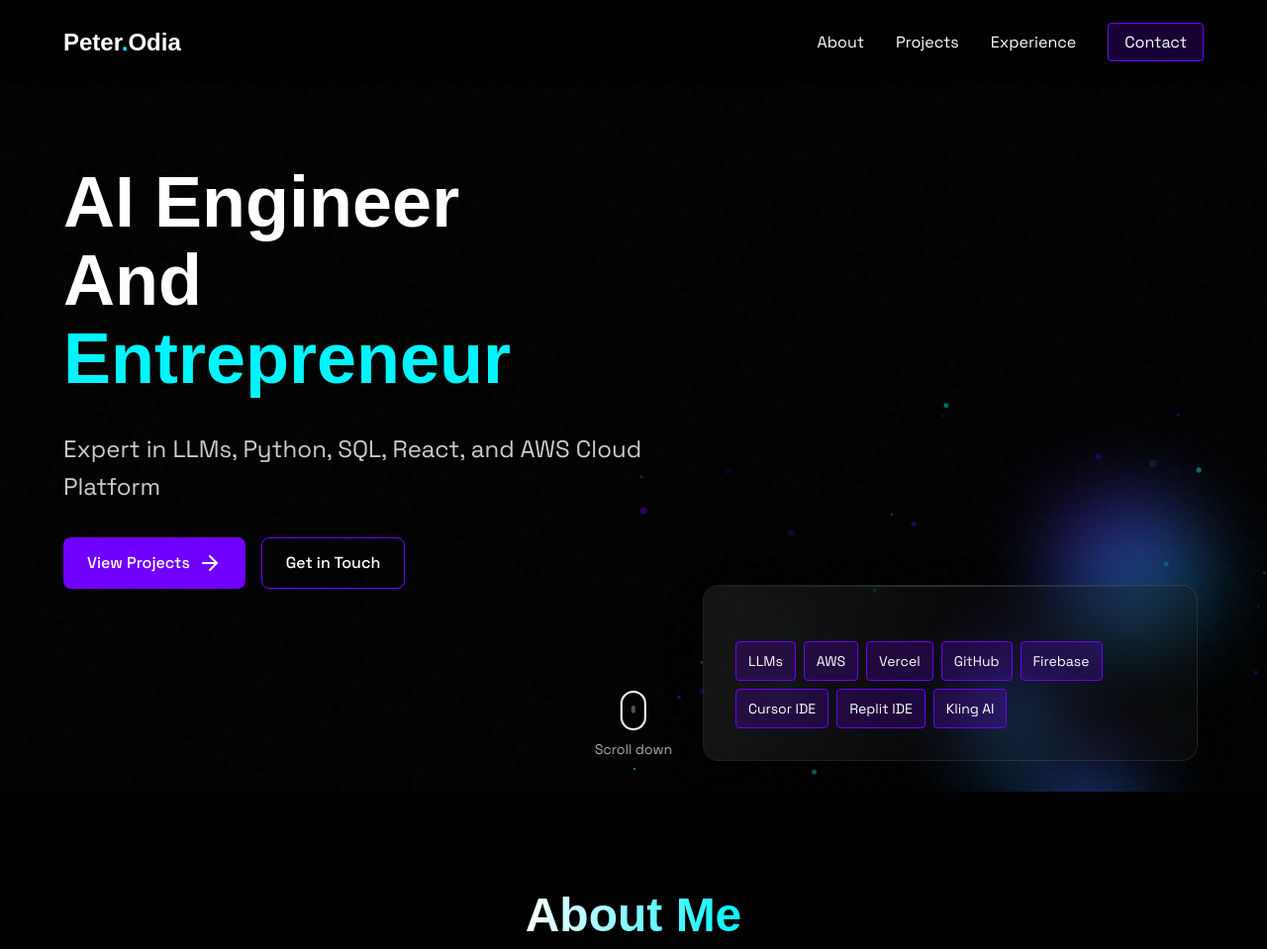
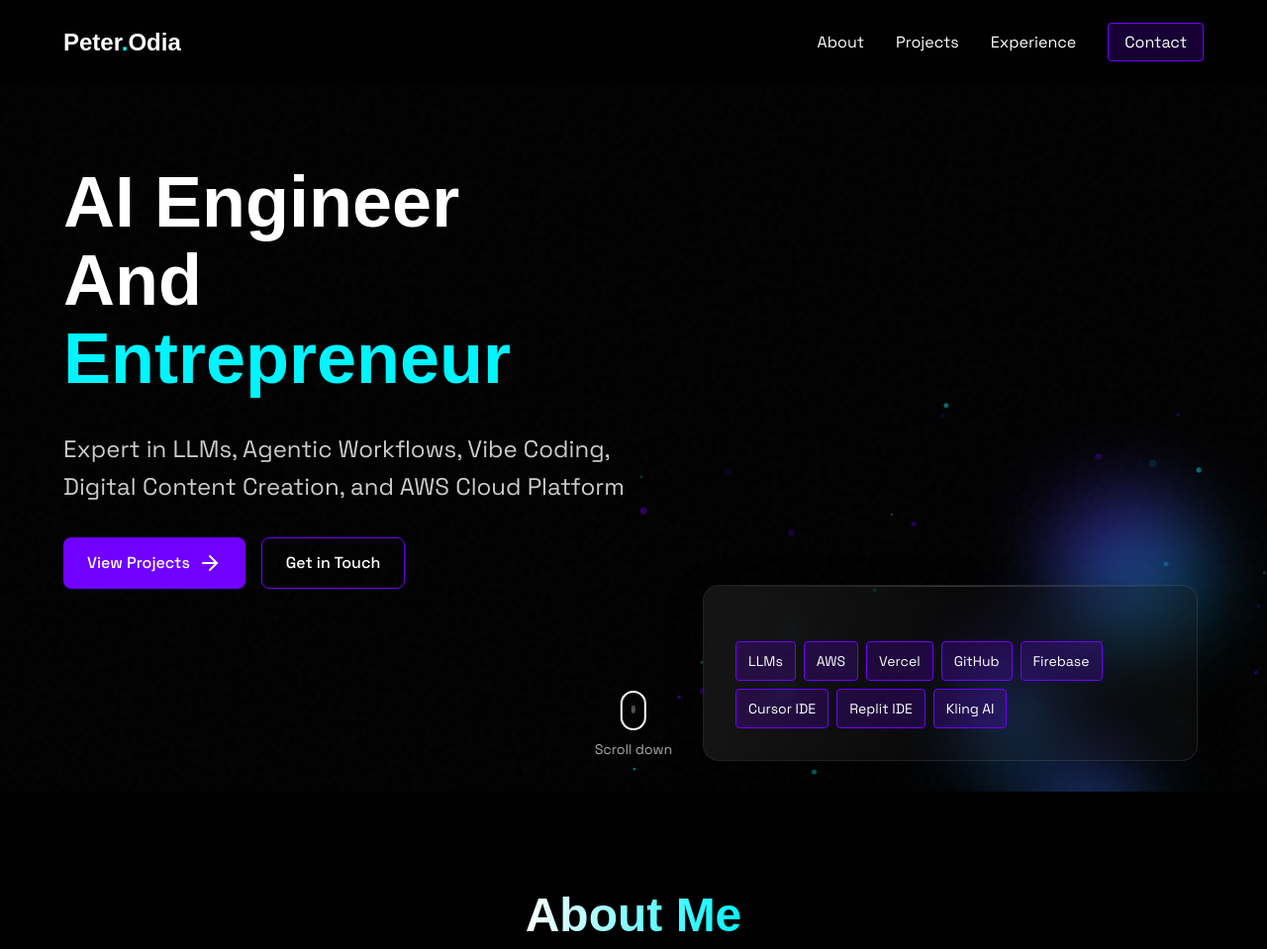
Before and after one commit to Peter07odia/portfolio, a Flask app: page / in a window 1280 px wide. Shown: the top 959 px of the page at 99% size. Run offline with Flask 3, Linux system fonts and the light colour scheme; data comes from the database, SQL or seed files in the repository; some web fonts are replaced.

Commit message:
Initial checkpoint
Replit-Commit-Author: Agent
Replit-Commit-Session-Id: 6ae47cf4-d9e0-4169-8c88-4d8e8a5b4ae2

```diff
--- a/templates/partials/hero.html
+++ b/templates/partials/hero.html
@@ -8,7 +8,7 @@
             </h1>
 
             <p class="hero-subtitle">
-                Expert in LLMs, Python, SQL, React, and AWS Cloud Platform
+                Expert in LLMs, Agentic Workflows, Vibe Coding, Digital Content Creation, and AWS Cloud Platform
             </p>
 
             <div class="hero-cta">
```
